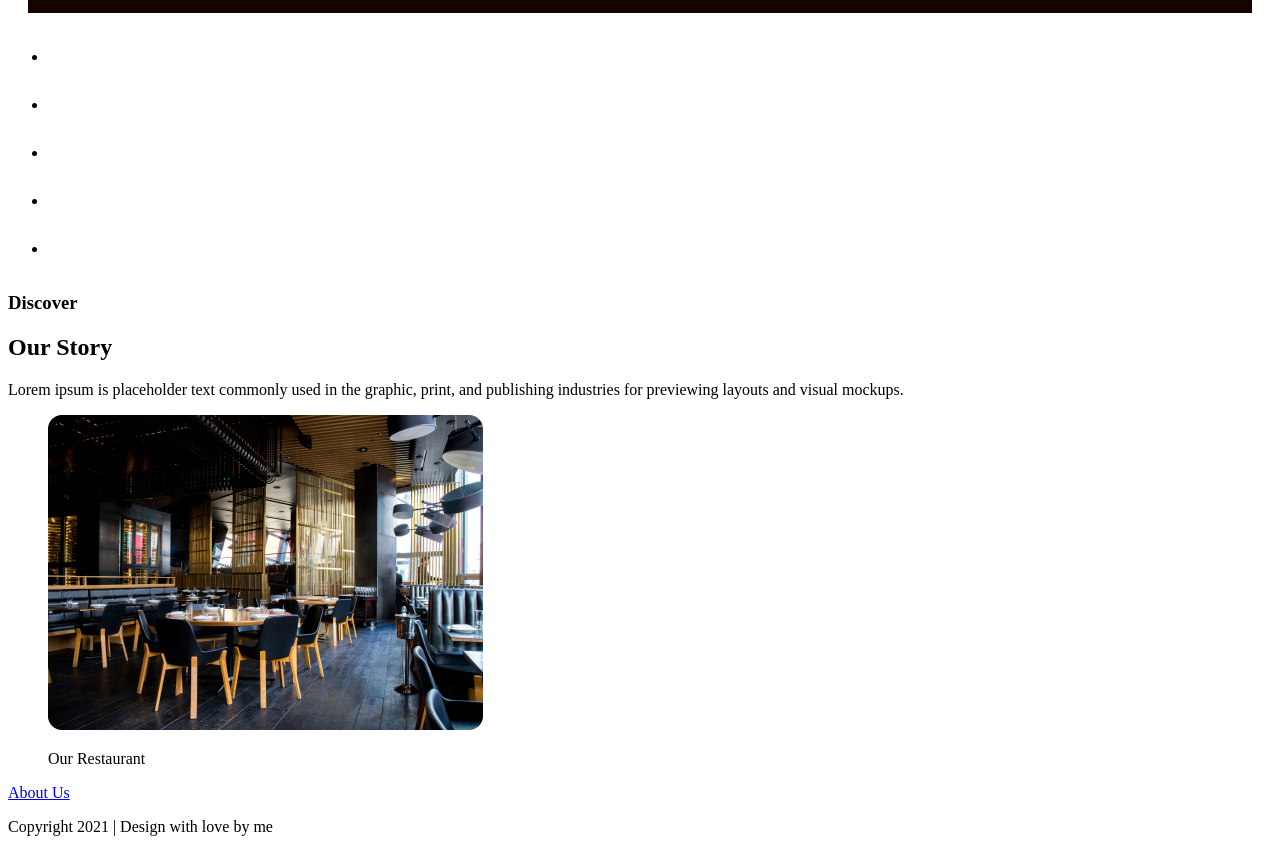
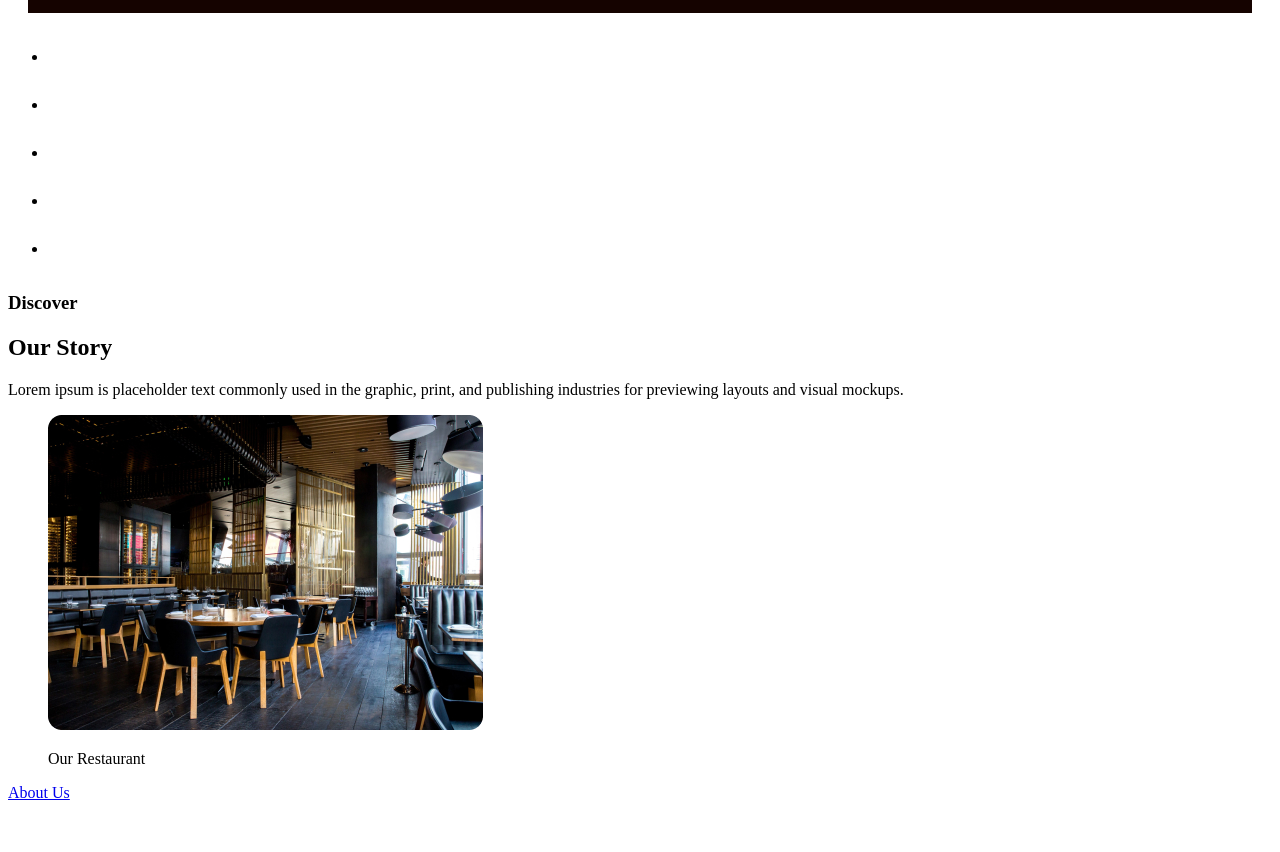
Before and after one commit to Angela4200/Web-design2-repository-2022, a plain HTML site: page index.html in a window 1280 px wide. Shown: the part 55-907 px from the top of the page. After the commit the page ends 865 px from the top, so only its background shows below. Drawn offline with Linux system fonts and the light colour scheme.

Commit message:
Update index.html

```diff
--- a/index.html
+++ b/index.html
@@ -51,7 +51,6 @@
     </main>
     <footer>
         <a href="/About Us/">About Us</a>
-        <p>Copyright 2021 | Design with love by me</p>
     </footer>
 </body>
 <!--BODY SECTION ENDS -->
```
